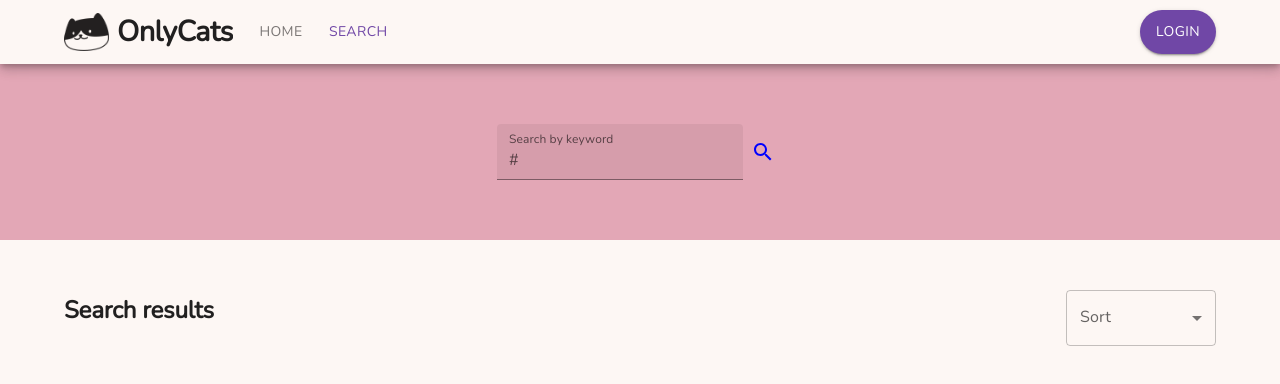
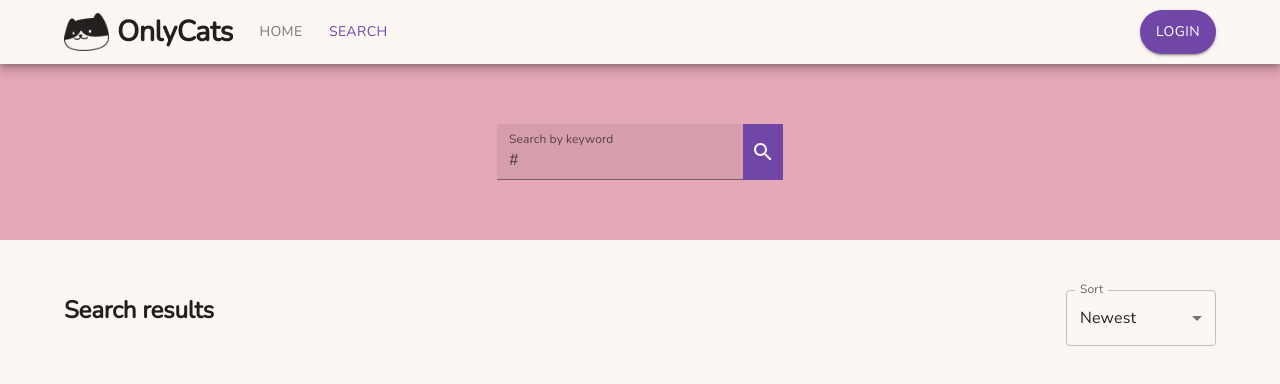
Before and after one commit to Velimah/mpjkk23-projekti, a React (Vite) app: page /search in a window 1280 px wide. Shown: the top 384 px of the page. Built offline with nearby package versions, Linux system fonts and the light colour scheme; no server answers; sample sign-in values are in the browser's storage; the HTML template or start-up script is replaced by a standard one.

Commit message:
slight search fixes
to do:
- fix validation/errors
- fix slow feed loading time
- add localhost to save prev searches
- other stuffs.

```diff
--- a/src/components/MediaRow.jsx
+++ b/src/components/MediaRow.jsx
@@ -298,7 +298,6 @@ MediaRow.propTypes = {
   file: PropTypes.object.isRequired,
   deleteMedia: PropTypes.func.isRequired,
   style: PropTypes.any.isRequired,
-  sort: PropTypes.any,
 };
 
 export default MediaRow;
--- a/src/components/MediaTable.jsx
+++ b/src/components/MediaTable.jsx
@@ -26,7 +26,6 @@ const MediaTable = ({
 
   const {getTag} = useTag();
 
-  const [tagResults, setTagResults] = useState('');
   const [refreshArray, setRefreshArray] = useState(mediaArray);
 
   const [style, setStyle] = useState(true);
@@ -42,19 +41,10 @@ const MediaTable = ({
   const theme = useTheme();
   const smallScreen = useMediaQuery(theme.breakpoints.down('sm'));
 
-  const fetchTag = async () => {
-    try {
-      const tagTest = await getTag(appId + searchQuery);
-      setTagResults(tagTest);
-    } catch (error) {
-      console.log(error.message);
-    }
-  };
-
-  const fetchMediaById = async () => {
+  const fetchMediaByIdWithTag = async () => {
     try {
       const search = [];
-      for (const file of tagResults) {
+      for (const file of await getTag(appId + searchQuery)) {
         search.push(await getMediaById(file.file_id));
       }
       setRefreshArray(search);
@@ -64,8 +54,7 @@ const MediaTable = ({
   };
 
   useEffect(() => {
-    fetchTag();
-    fetchMediaById();
+    fetchMediaByIdWithTag();
   }, []);
 
   return (
--- a/src/utils/errorMessages.js
+++ b/src/utils/errorMessages.js
@@ -41,6 +41,10 @@ const commentErrorMessages = {
   ],
 };
 
+const searchErrorMessages = {
+  search: ['Use only one word with only characters from the alphabet'],
+};
+
 export {
   registerErrorMessages,
   updateUserErrorMessages,
@@ -48,4 +52,5 @@ export {
   uploadErrorMessages,
   commentErrorMessages,
   updateProfilePictureErrorMessages,
+  searchErrorMessages,
 };
--- a/src/utils/validator.js
+++ b/src/utils/validator.js
@@ -32,6 +32,10 @@ const commentValidators = {
   comment: ['required', 'minStringLength:1', 'maxStringLength: 1000'],
 };
 
+const searchValidators = {
+  search: ['matchRegexp:^[a-z-äöå]+$'],
+};
+
 export {
   registerValidators,
   updateUserValidators,
@@ -39,4 +43,5 @@ export {
   uploadValidators,
   commentValidators,
   updateProfilePictureValidators,
+  searchValidators,
 };
--- a/src/views/Search.jsx
+++ b/src/views/Search.jsx
@@ -14,21 +14,25 @@ import PropTypes from 'prop-types';
 import React, {useState} from 'react';
 import MediaTable from '../components/MediaTable';
 import SearchIcon from '@mui/icons-material/Search';
+import {searchValidators} from '../utils/validator';
+import {searchErrorMessages} from '../utils/errorMessages';
+import useForm from '../hooks/FormHooks';
+import Skeleton from '@mui/material/Skeleton';
 
 const Search = () => {
   const [searchQuery, setSearchQuery] = useState('');
+  const [updatedSearchQuery, setUpdatedSearchQuery] = useState(searchQuery);
   const [refreshSearch, setRefreshSearch] = useState(false);
 
-  const sendSearchQuery = () => {
-    setSearchQuery('_grey');
-    setRefreshSearch(!refreshSearch);
-    console.log(refreshSearch);
+  const loading = false;
+
+  const handleChange = (e) => {
+    setSearchQuery(e.target.value);
   };
 
-  const [sort, setSort] = useState();
-
-  const handleChange = (event) => {
-    setSort(event.target.value);
+  const sendSearchQuery = () => {
+    setUpdatedSearchQuery('_' + searchQuery);
+    setRefreshSearch(!refreshSearch);
   };
 
   return (
@@ -37,7 +41,7 @@ const Search = () => {
         container
         direction="row"
         justifyContent="center"
-        alignItems="center"
+        alignItems="stretch"
         sx={{py: '60px', backgroundColor: '#E3A7B6'}}
       >
         <TextField
@@ -45,12 +49,20 @@ const Search = () => {
           label="Search by keyword"
           type="search"
           variant="filled"
+          validators={searchValidators.search}
+          errorMessages={searchErrorMessages.search}
           InputProps={{
             startAdornment: <InputAdornment position="start">#</InputAdornment>,
           }}
+          onChange={handleChange}
+          value={searchQuery}
         />
-        <IconButton aria-label="search" onClick={sendSearchQuery}>
-          <SearchIcon style={{fill: 'blue'}} />
+        <IconButton
+          aria-label="search"
+          onClick={sendSearchQuery}
+          sx={{backgroundColor: '#7047A6'}}
+        >
+          <SearchIcon color="white" />
         </IconButton>
       </Grid>
 
@@ -67,13 +79,7 @@ const Search = () => {
             </Typography>
             <FormControl sx={{width: 150}}>
               <InputLabel id="select-label">Sort</InputLabel>
-              <Select
-                labelId="select-label"
-                id="select"
-                value={sort}
-                label="Sort"
-                onChange={handleChange}
-              >
+              <Select labelId="select-label" id="select" value={1} label="Sort">
                 <MenuItem value={1}>Newest</MenuItem>
                 <MenuItem value={2}>Most liked</MenuItem>
                 <MenuItem value={3}>Top rated</MenuItem>
@@ -81,7 +87,7 @@ const Search = () => {
             </FormControl>
           </Grid>
         </Container>
-        {refreshSearch && <MediaTable searchQuery={searchQuery} />}
+        {refreshSearch && <MediaTable searchQuery={updatedSearchQuery} />}
       </Grid>
     </>
   );
```
